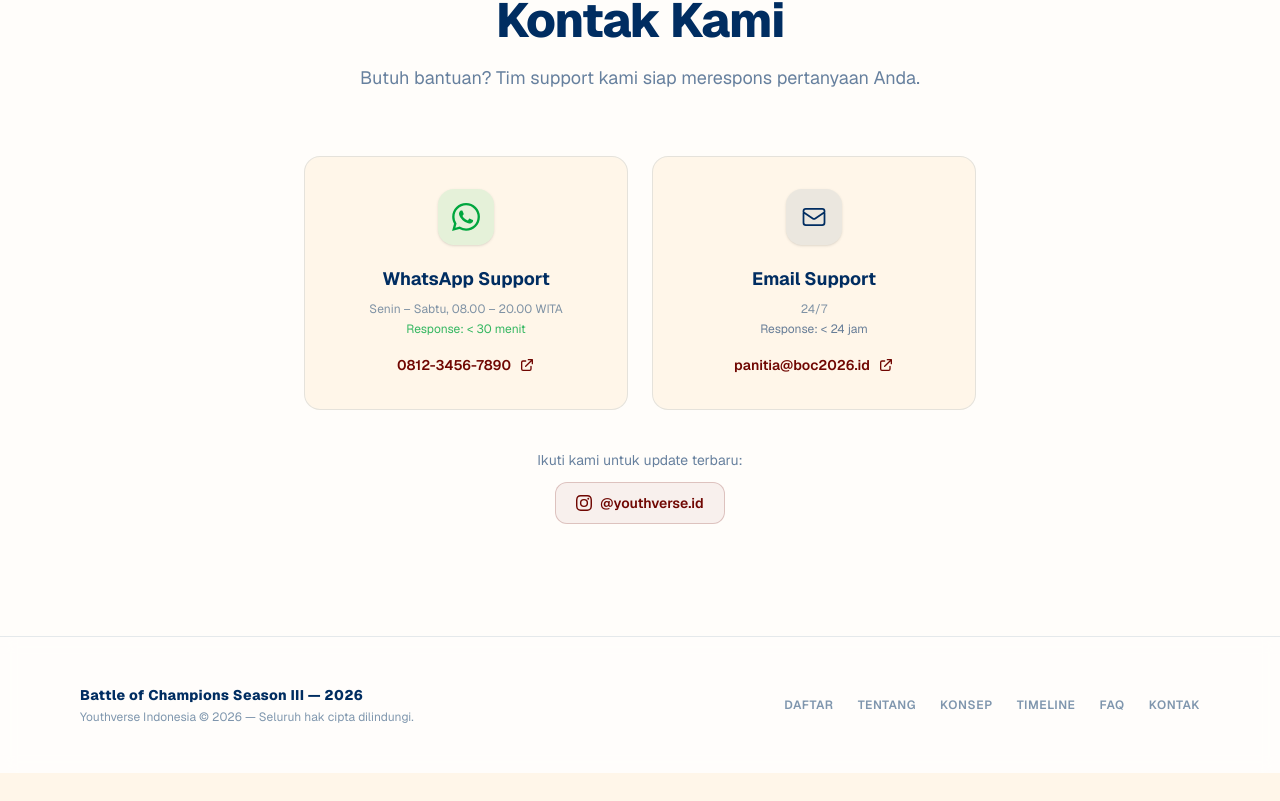
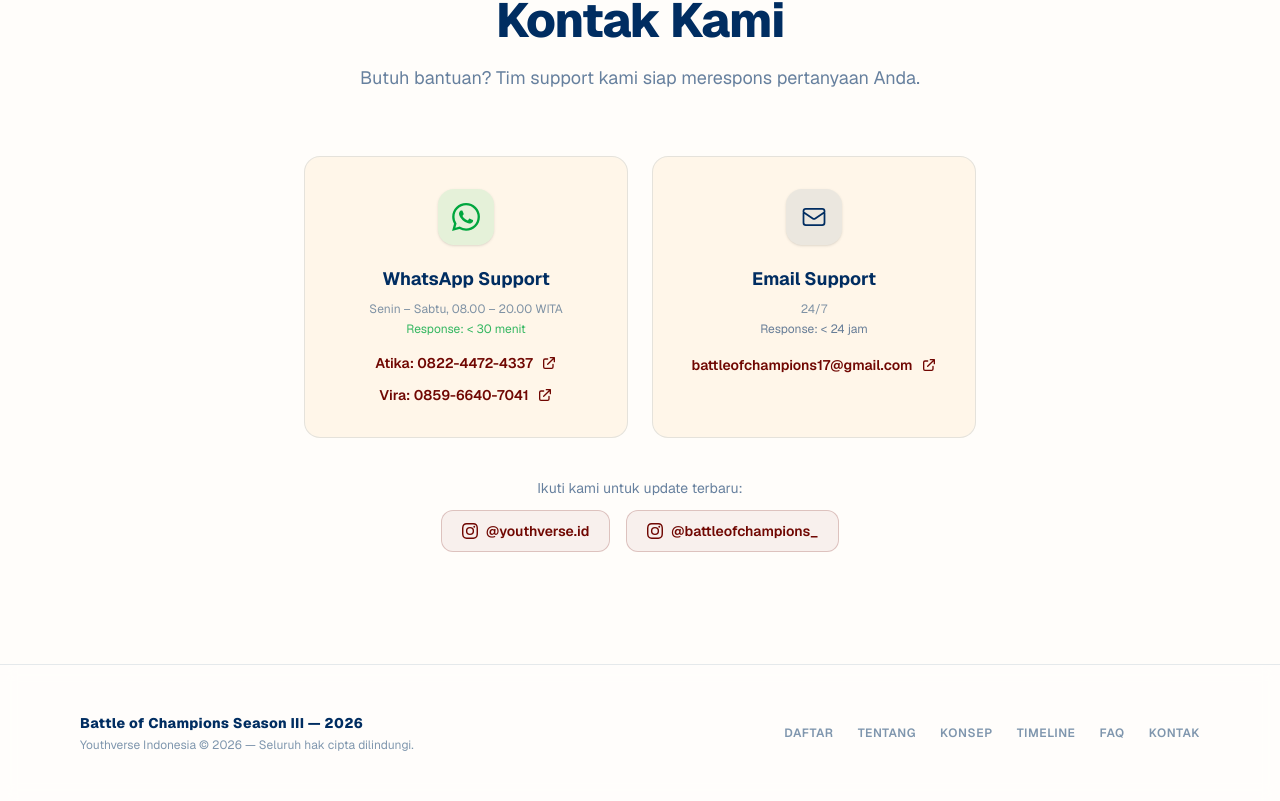
Before and after one commit to Aepra/web-pendaftaran-boc, a Next.js app: page / in a window 1280 px wide. Shown: the part 6645-7446 px from the top of the page. Before the commit the page ends 7418 px from the top, so only its background shows below. Built offline with nearby package versions, Linux system fonts and the light colour scheme; no server answers.

Commit message:
feat: add whatsapp group link, update contact cp and IG handles

```diff
--- a/app/profile/page.tsx
+++ b/app/profile/page.tsx
@@ -370,6 +370,17 @@
             </div>
           ) : detail ? (
             <>
+              {/* WhatsApp Link Box */}
+              <div className="p-4 rounded-xl border bg-green-50 border-green-200">
+                <p className="text-sm text-green-900 font-medium leading-relaxed">
+                  Terima kasih sudah mendaftar. Panitia akan memverifikasi dahulu data yang diberikan. Silahkan masuk ke dalam grup peserta BoC III:
+                </p>
+                <a href="https://chat.whatsapp.com/FkmQ9POpXziBXLHIHA2w11" target="_blank" rel="noopener noreferrer" className="inline-flex items-center gap-2 mt-3 px-4 py-2 bg-[#25D366] hover:bg-[#1ebe5d] text-white font-bold rounded-lg transition-colors text-sm shadow-sm">
+                  <svg className="w-4 h-4" fill="currentColor" viewBox="0 0 24 24"><path d="M17.472 14.382c-.297-.149-1.758-.867-2.03-.967-.273-.099-.471-.148-.67.15-.197.297-.767.966-.94 1.164-.173.199-.347.223-.644.075-.297-.15-1.255-.463-2.39-1.475-.883-.788-1.48-1.761-1.653-2.059-.173-.297-.018-.458.13-.606.134-.133.298-.347.446-.52.149-.174.198-.298.298-.497.099-.198.05-.371-.025-.52-.075-.149-.669-1.612-.916-2.207-.242-.579-.487-.5-.669-.51a12.8 12.8 0 00-.57-.01c-.198 0-.52.074-.792.372-.272.297-1.04 1.016-1.04 2.479 0 1.462 1.065 2.875 1.213 3.074.149.198 2.096 3.2 5.077 4.487.709.306 1.262.489 1.694.625.712.227 1.36.195 1.871.118.571-.085 1.758-.719 2.006-1.413.248-.694.248-1.289.173-1.413-.074-.124-.272-.198-.57-.347m-5.421 7.403h-.004a9.87 9.87 0 01-5.031-1.378l-.361-.214-3.741.982.998-3.648-.235-.374a9.86 9.86 0 01-1.51-5.26c.001-5.45 4.436-9.884 9.888-9.884 2.64 0 5.122 1.03 6.988 2.898a9.825 9.825 0 012.893 6.994c-.003 5.45-4.437 9.884-9.885 9.884m8.413-18.297A11.815 11.815 0 0012.05 0C5.495 0 .16 5.335.157 11.892c0 2.096.547 4.142 1.588 5.945L.057 24l6.305-1.654a11.882 11.882 0 005.683 1.448h.005c6.554 0 11.89-5.335 11.893-11.893a11.821 11.821 0 00-3.48-8.413Z"/></svg>
+                  Gabung Grup WhatsApp
+                </a>
+              </div>
+
               {/* Info Dasar */}
               <div className="grid grid-cols-2 sm:grid-cols-3 gap-4">
                 {[
--- a/components/sections/Contact.tsx
+++ b/components/sections/Contact.tsx
@@ -25,17 +25,30 @@
             <h3 className="text-lg font-bold text-[#002D61] mb-2">WhatsApp Support</h3>
             <p className="text-xs text-[#002D61]/50 mb-1">Senin – Sabtu, 08.00 – 20.00 WITA</p>
             <p className="text-xs text-green-600/80 mb-4">Response: &lt; 30 menit</p>
+            <div className="flex flex-col gap-3 items-center">
               <a
-              href="https://wa.me/6281234567890"
+                href="https://wa.me/6282244724337"
                 target="_blank"
                 rel="noreferrer"
                 className="inline-flex items-center gap-2 text-[#700702] font-semibold hover:text-[#8a0903] text-sm transition-colors"
               >
-              0812-3456-7890
+                Atika: 0822-4472-4337
                 <svg className="w-4 h-4" fill="none" stroke="currentColor" viewBox="0 0 24 24">
                   <path strokeLinecap="round" strokeLinejoin="round" strokeWidth={2} d="M10 6H6a2 2 0 00-2 2v10a2 2 0 002 2h10a2 2 0 002-2v-4M14 4h6m0 0v6m0-6L10 14" />
                 </svg>
               </a>
+              <a
+                href="https://wa.me/6285966407041"
+                target="_blank"
+                rel="noreferrer"
+                className="inline-flex items-center gap-2 text-[#700702] font-semibold hover:text-[#8a0903] text-sm transition-colors"
+              >
+                Vira: 0859-6640-7041
+                <svg className="w-4 h-4" fill="none" stroke="currentColor" viewBox="0 0 24 24">
+                  <path strokeLinecap="round" strokeLinejoin="round" strokeWidth={2} d="M10 6H6a2 2 0 00-2 2v10a2 2 0 002 2h10a2 2 0 002-2v-4M14 4h6m0 0v6m0-6L10 14" />
+                </svg>
+              </a>
+            </div>
           </div>
 
           {/* Email Card */}
@@ -49,10 +62,10 @@
             <p className="text-xs text-[#002D61]/50 mb-1">24/7</p>
             <p className="text-xs text-[#002D61]/60 mb-4">Response: &lt; 24 jam</p>
             <a
-              href="mailto:panitia@boc2026.id"
+              href="mailto:battleofchampions17@gmail.com"
               className="inline-flex items-center gap-2 text-[#700702] font-semibold hover:text-[#8a0903] text-sm transition-colors"
             >
-              panitia@boc2026.id
+              battleofchampions17@gmail.com
               <svg className="w-4 h-4" fill="none" stroke="currentColor" viewBox="0 0 24 24">
                 <path strokeLinecap="round" strokeLinejoin="round" strokeWidth={2} d="M10 6H6a2 2 0 00-2 2v10a2 2 0 002 2h10a2 2 0 002-2v-4M14 4h6m0 0v6m0-6L10 14" />
               </svg>
@@ -63,8 +76,9 @@
         {/* Instagram CTA */}
         <div className="mt-10 text-center">
           <p className="text-sm text-[#002D61]/60 mb-3">Ikuti kami untuk update terbaru:</p>
+          <div className="flex flex-wrap justify-center gap-4">
             <a
-            href="https://instagram.com"
+              href="https://instagram.com/youthverse.id"
               target="_blank"
               rel="noreferrer"
               className="inline-flex items-center gap-2 px-5 py-2.5 rounded-xl border border-[#700702]/20 bg-[#700702]/5 text-[#700702] font-semibold text-sm hover:bg-[#700702]/10 hover:border-[#700702]/35 transition-all"
@@ -74,6 +88,18 @@
               </svg>
               @youthverse.id
             </a>
+            <a
+              href="https://instagram.com/battleofchampions_"
+              target="_blank"
+              rel="noreferrer"
+              className="inline-flex items-center gap-2 px-5 py-2.5 rounded-xl border border-[#700702]/20 bg-[#700702]/5 text-[#700702] font-semibold text-sm hover:bg-[#700702]/10 hover:border-[#700702]/35 transition-all"
+            >
+              <svg className="w-4 h-4" fill="currentColor" viewBox="0 0 24 24">
+                <path d="M12 2.163c3.204 0 3.584.012 4.85.07 3.252.148 4.771 1.691 4.919 4.919.058 1.265.069 1.645.069 4.849 0 3.205-.012 3.584-.069 4.849-.149 3.225-1.664 4.771-4.919 4.919-1.266.058-1.644.07-4.85.07-3.204 0-3.584-.012-4.849-.07-3.26-.149-4.771-1.699-4.919-4.92-.058-1.265-.07-1.644-.07-4.849 0-3.204.013-3.583.07-4.849.149-3.227 1.664-4.771 4.919-4.919 1.266-.057 1.645-.069 4.849-.069zM12 0C8.741 0 8.333.014 7.053.072 2.695.272.273 2.69.073 7.052.014 8.333 0 8.741 0 12c0 3.259.014 3.668.072 4.948.2 4.358 2.618 6.78 6.98 6.98C8.333 23.986 8.741 24 12 24c3.259 0 3.668-.014 4.948-.072 4.354-.2 6.782-2.618 6.979-6.98.059-1.28.073-1.689.073-4.948 0-3.259-.014-3.667-.072-4.947-.196-4.354-2.617-6.78-6.979-6.98C15.668.014 15.259 0 12 0zm0 5.838a6.162 6.162 0 100 12.324 6.162 6.162 0 000-12.324zM12 16a4 4 0 110-8 4 4 0 010 8zm6.406-11.845a1.44 1.44 0 100 2.881 1.44 1.44 0 000-2.881z" />
+              </svg>
+              @battleofchampions_
+            </a>
+          </div>
         </div>
       </div>
     </section>
```
Lines whose indentation alone changed are shown as unchanged.
